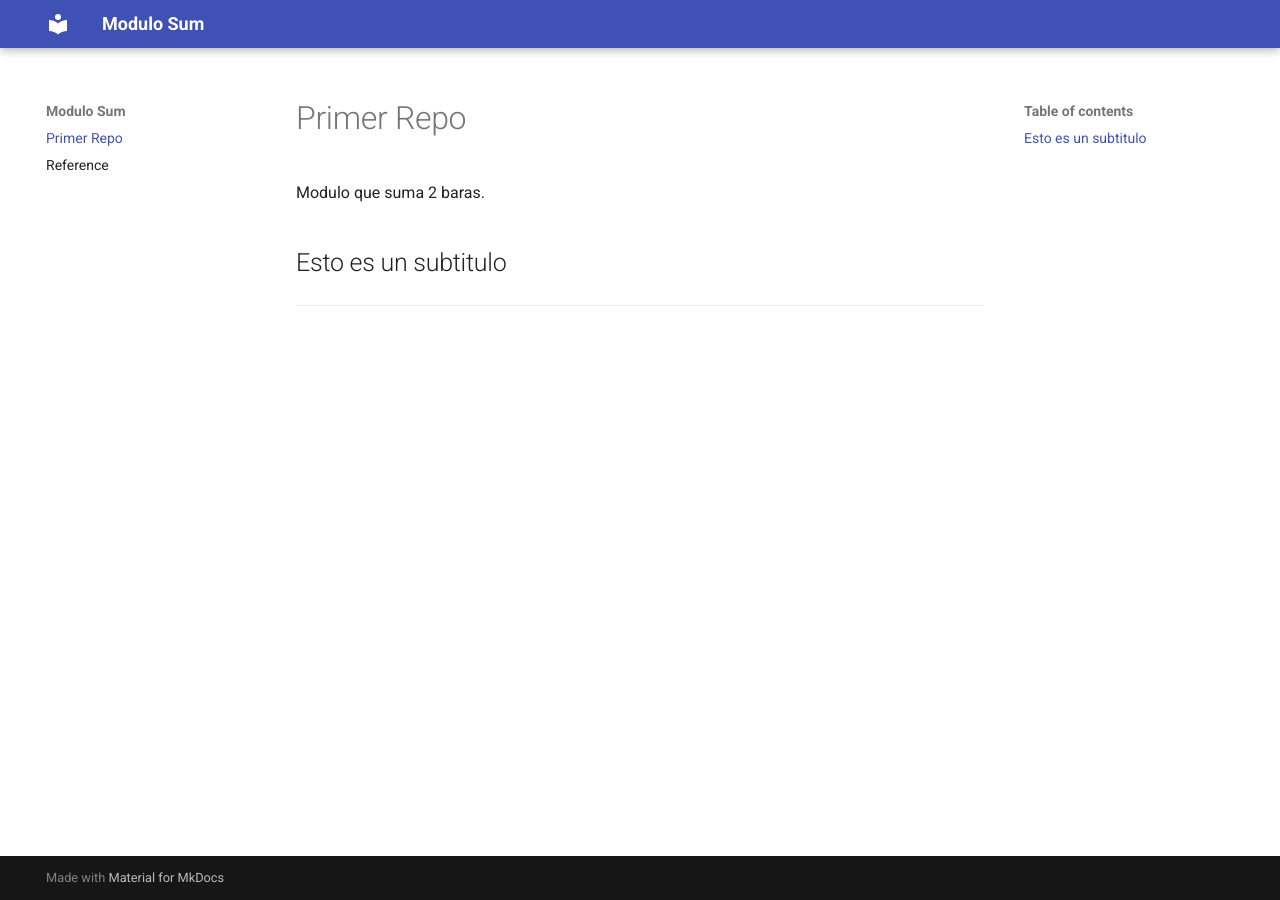
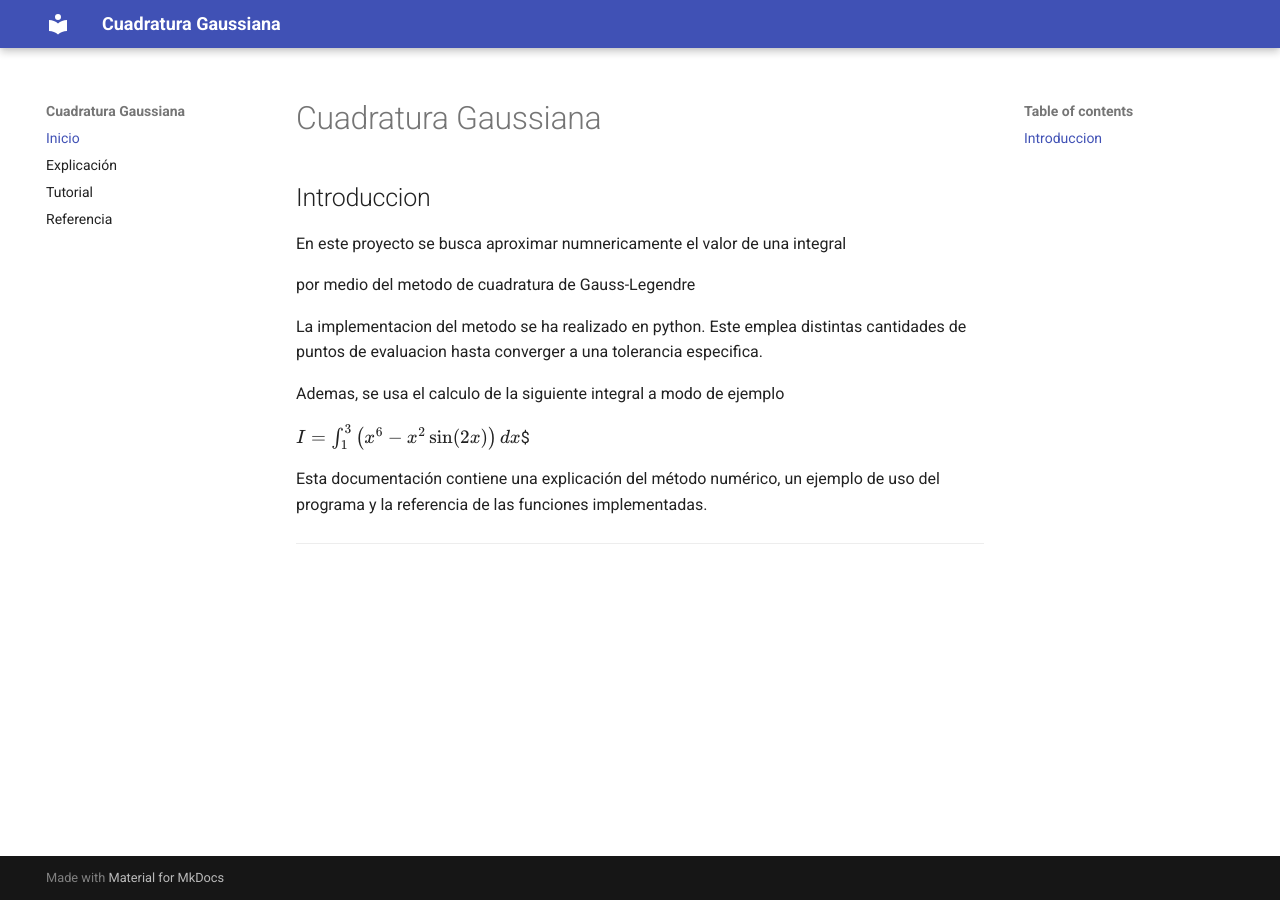
Before and after one commit to menashdll/PrimerRepo, an MkDocs documentation site: the page built from docs/index.md, in a window 1280 px wide. Built offline with MkDocs 1.6.1 and Material for MkDocs 9.7.7, drawn with Linux system fonts in a browser that asks for light colours.

Commit message:
Se documento el metodo numerico de cuadratura gaussiana

```diff
--- a/docs/index.md
+++ b/docs/index.md
@@ -1,7 +1,19 @@
-# Primer Repo
+# Cuadratura Gaussiana
 
-Modulo que suma 2 baras.
+## Introduccion
 
-## Esto es un subtitulo
+En este proyecto se busca aproximar numnericamente el valor de una integral
+
+por medio del metodo de cuadratura de Gauss-Legendre
+
+La implementacion del metodo se ha realizado en python. Este emplea distintas cantidades de puntos de evaluacion hasta converger a una tolerancia especifica.
+
+Ademas, se usa el calculo de la siguiente integral a modo de ejemplo
+
+$I = \int_1^3 \left(x^6 - x^2\sin(2x)\right)\,dx$$
+
+Esta documentación contiene una explicación del método numérico,
+un ejemplo de uso del programa y la referencia de las funciones
+implementadas.
 
 ---
--- a/docs/reference.md
+++ b/docs/reference.md
@@ -1 +1 @@
-::: sum.sum
+::: cuadrature.cuadrature
--- a/mkdocs.yml
+++ b/mkdocs.yml
@@ -1,11 +1,21 @@
-site_name: Modulo Sum
+site_name: Cuadratura Gaussiana
 
 nav:
-  - index.md
-  - reference.md
+  - Inicio: index.md
+  - Explicación: explanation.md
+  - Tutorial: tutorials.md
+  - Referencia: reference.md
 
 plugins:
   - mkdocstrings
 
 theme:
-  name: "material"
+  name: material
+
+markdown_extensions:
+  - pymdownx.arithmatex:
+      generic: true
+
+extra_javascript:
+  - javascripts/mathjax.js
+  - https://unpkg.com/mathjax@3/es5/tex-mml-chtml.js
```
Also changed, not shown: docs/explanation.md (added, +70 -0 lines), docs/tutorials.md (added, +19 -0 lines), cuadrature/__init__.py (added), 2 other files.
